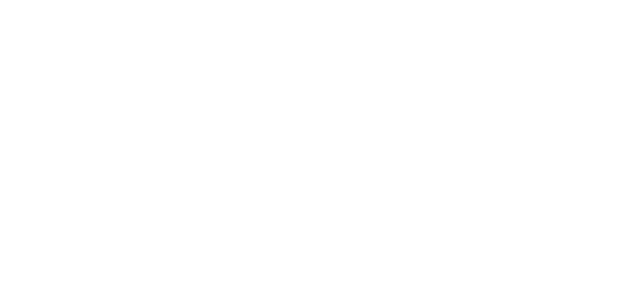
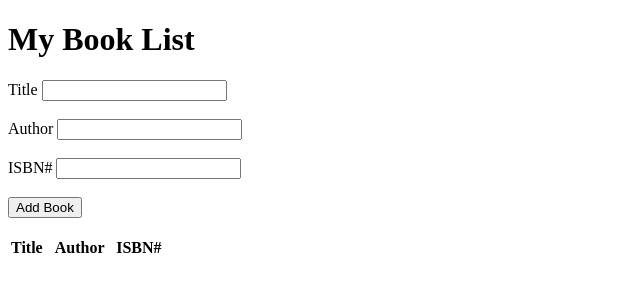
Before and after one commit to acciojob/book-list-akshath7135, a website: page main.html in a window 1280 px wide. Shown: the whole page, without its empty margins (0-640 px from the left). Drawn offline with Linux system fonts and the light colour scheme.

Commit message:
created a submission

```diff
--- a/main.html
+++ b/main.html
@@ -7,7 +7,36 @@
 </head>
 
 <body>
-	<!-- the entire body must be written by student -->
+	<h1>My Book List</h1>
+	<div class=form-group>
+		<form onsubmit="addBook(event)">
+			<label for="title">Title
+			<input type="text" id="title">
+			</label>
+			<br>
+			<br>
+			<label for="author">Author
+			<input type="text" id="author">
+			</label><br><br>
+			<label for="isbn">ISBN#
+			<input type="text" id="isbn">
+			</label><br>
+			<br>
+			<button id="submit" type="submit">Add Book</button>
+		</form>
+		<br>
+		<table class="table">
+			<thead>
+			<tr>
+				<th>Title &nbsp</th>
+				<th>Author &nbsp</th>
+				<th>ISBN# </th>
+			</tr>
+			</thead>
+			<tbody id="book-list">
+            </tbody>
+		</table>
+	</div>
     <script type="text/javascript" src="./script.js">
 </script>
 
--- a/script.js
+++ b/script.js
@@ -1 +1,19 @@
-//your JS code here. If required.
+document.getElementsById("submit").addEventListener("click",addBook);
+
+function addBook(event) {
+	let title = document.getElementById("title").value;
+	let author = document.getElementById("author").value;
+	let isbnn = document.getElementById("isbn").value;
+
+	let rw = document.createElement("tr");
+	rw.innerHTML=`<td>${title}</td>
+	<td>${author}</td>
+	<td>${isbnn}</td>
+	<td><button class="delete">X</button></td>`;
+
+	document.getElementById("book-list").appendChild(rw);
+
+	row.querySelector(".delete").addEventListener("click", () => {
+        row.remove();
+    });
+}
```
